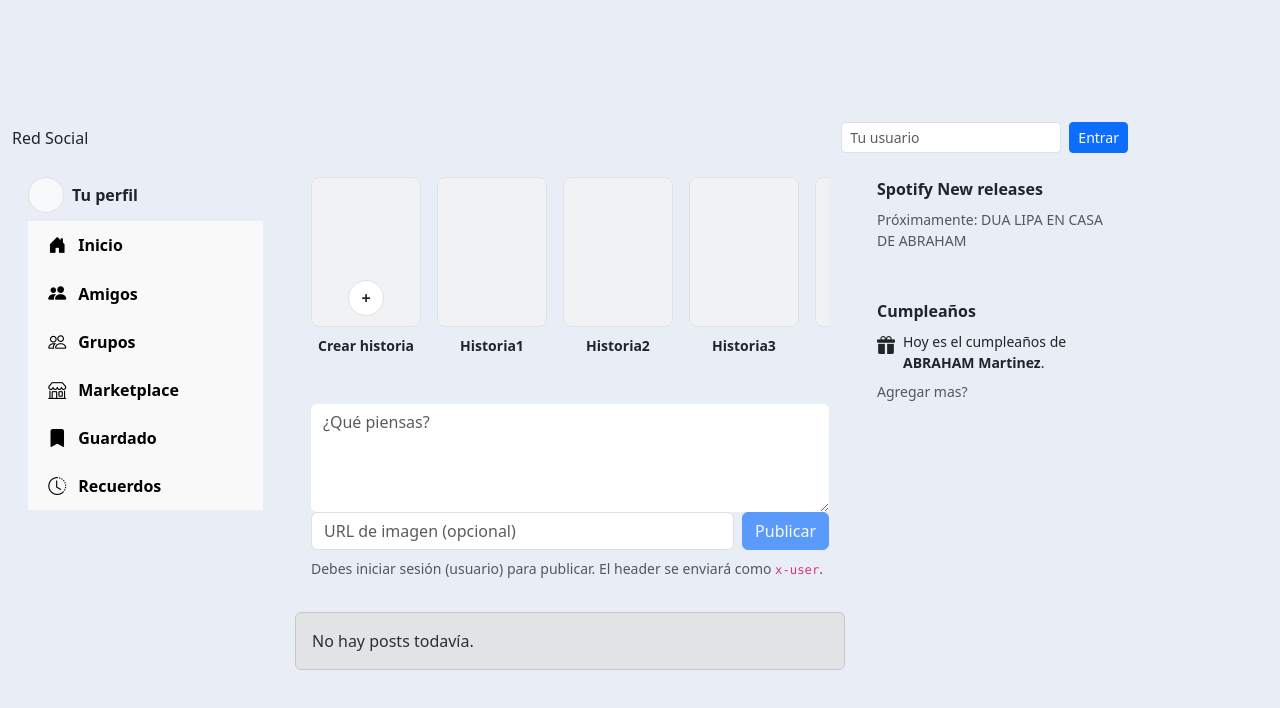
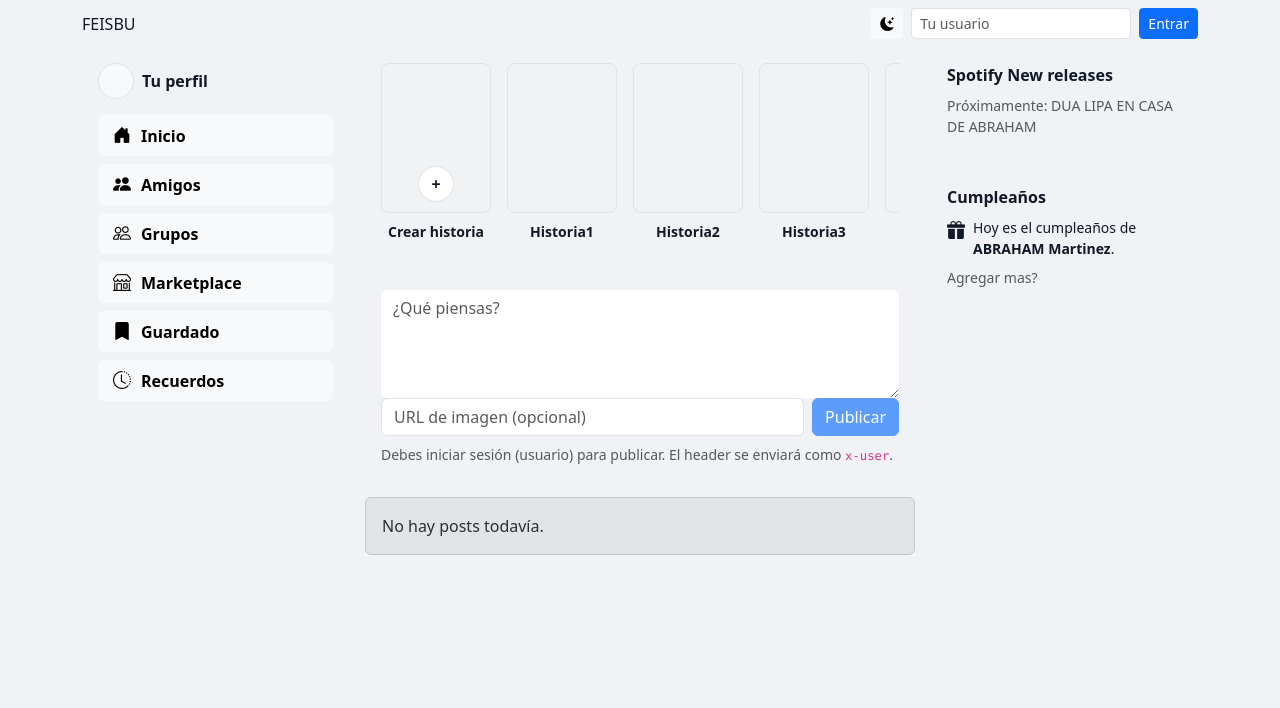
Before and after one commit to AbrahamRafa15/Proyecto2DW, a React (Vite) app in the folder Frontend/Red_Social/: page / in a window 1280 px wide. Shown: the top 708 px of the page. Built offline with nearby package versions, Linux system fonts and the light colour scheme; no server answers.

Commit message:
Implementacion Claro/Oscuro

```diff
--- a/Frontend/Red_Social/src/App.css
+++ b/Frontend/Red_Social/src/App.css
@@ -1,91 +1,35 @@
-#root {
-  max-width: 1280px;
-  margin: 0 auto;
-  padding: 2rem;
-  text-align: center;
-}
-
-.logo {
-  height: 6em;
-  padding: 1.5em;
-  will-change: filter;
-  transition: filter 300ms;
-}
-.logo:hover {
-  filter: drop-shadow(0 0 2em #646cffaa);
-}
-.logo.react:hover {
-  filter: drop-shadow(0 0 2em #61dafbaa);
-}
-
-@keyframes logo-spin {
-  from {
-    transform: rotate(0deg);
-  }
-  to {
-    transform: rotate(360deg);
-  }
-}
-
-@media (prefers-reduced-motion: no-preference) {
-  a:nth-of-type(2) .logo {
-    animation: logo-spin infinite 20s linear;
-  }
-}
-
-.card {
-  padding: 2em;
-}
-
-.fb-card{
-  background: #f66c6c;
-  border: 1px solid #e5e7eb;
-  border-radius: 12px;
-  box-shadow: 0 1px 2px rgba(0,0,0,0.08);
-}
-
-.fb-title{
-  font-size: 20px;
-  font-weight: 700;
-}
-
+/* Topbar sticky */
 .fb-topbar{
   position: sticky;
   top: 0;
   z-index: 1000;
-  background: #fff;
-  border-bottom: 1px solid #e5e7eb;
+  background: var(--fb-card);
+  border-bottom: 1px solid var(--fb-border);
 }
 
-.fb-topbar{
-  position: sticky;
-  top: 0;
-  z-index: 1000;
-  background: #ffffff;
-  border-bottom: 1px solid #e5e7eb;
-}
-
+/* Marca / título */
 .fb-brand{
   font-weight: 800;
   font-size: 18px;
   line-height: 1;
 }
 
-.read-the-docs {
-  color: #888;
+/* Tarjetas */
+.fb-card{
+  background: var(--fb-card);
+  border: 1px solid var(--fb-border);
+  border-radius: 12px;
+  box-shadow: 0 1px 2px rgba(0,0,0,0.08);
+  color: var(--fb-text);
 }
 
+/* Sticky para sidebars */
 .fb-sticky{
   position: sticky;
   top: 64px;
 }
-.fb-left-btn{
-  border: 0;
-  background: transparent;
-  border-radius: 10px;
-  padding: 10px 12px;
+
+/* Texto muted */
+.fb-muted{
+  color: var(--fb-muted);
 }
-
-.fb-left-btn:hover{
-  background: rgba(0,0,0,0.06);
-}
--- a/Frontend/Red_Social/src/App.jsx
+++ b/Frontend/Red_Social/src/App.jsx
@@ -24,6 +24,19 @@ export default function App() {
     sessionStorage.removeItem("current_user");
     setUser(null);
   };
+
+  // ===== Tema (claro/oscuro) =====
+const [theme, setTheme] = useState(localStorage.getItem("theme") || "light");
+
+useEffect(() => {
+  document.body.dataset.theme = theme; // "light" o "dark"
+  localStorage.setItem("theme", theme);
+}, [theme]);
+
+const toggleTheme = () => {
+  setTheme((t) => (t === "dark" ? "light" : "dark"));
+};
+
 
   // ===== Composer (ThinkBar) =====
   const [text, setText] = useState("");
@@ -111,12 +124,14 @@ export default function App() {
           setUserInput={setUserInput}
           onLogin={onLogin}
           onLogout={onLogout}
+          theme={theme}
+          onToggleTheme={toggleTheme}
         />
 
       <div className="container">
         <div className="row g-3">
-          {/* Izquierda */}
-          <div className="col-lg-3">
+          {/* Izquierda (solo escritorio) */}
+          <div className="col-lg-3 d-none d-lg-block">
             <LeftBar />
           </div>
 
@@ -138,8 +153,8 @@ export default function App() {
             )}
           </div>
 
-          {/* Derecha */}
-          <div className="col-lg-3">
+          {/* Derecha (solo en escritorio) */}
+          <div className="col-lg-3 d-none d-lg-block">
             <RightBar />
           </div>
         </div>
--- a/Frontend/Red_Social/src/components/LeftBar.jsx
+++ b/Frontend/Red_Social/src/components/LeftBar.jsx
@@ -12,7 +12,7 @@ return (
     <div className="d-none d-lg-block">
         <div className="fb-sticky">
         <div className="fb-card p-3">
-                <div className="d-flex align-items-center gap-2 mb-2">
+        <div className="d-flex align-items-center gap-2 mb-3">
             <div
                 className="rounded-circle bg-light border"
                 style={{ width: 36, height: 36 }}
@@ -20,16 +20,16 @@ return (
                 <div className="fw-semibold">Tu perfil</div>
             </div>
 
-        <div className="d-flex flex-column">
+            <div className="d-flex flex-column gap-2">
             {items.map((it) => (
                 <button
                     key={it.label}
-                    className="fb-left-btn d-flex align-items-center gap-2 text-start"
+                    className="btn btn-light text-start d-flex align-items-center gap-2"
                     type="button"
                 >
                 <i
                     className={`bi ${it.icon}`}
-                    style={{ fontSize: 18, width: 22, display: "inline-block" }}
+                    style={{ fontSize: 18, width: 22, textAlign: "center" }}
                 ></i>
                 <span className="fw-semibold">{it.label}</span>
                 </button>
--- a/Frontend/Red_Social/src/components/TopBar.jsx
+++ b/Frontend/Red_Social/src/components/TopBar.jsx
@@ -1,17 +1,33 @@
-export default function TopBar({ user, userInput, setUserInput, onLogin, onLogout }) {
+export default function TopBar({user, userInput, setUserInput, onLogin, onLogout, theme, onToggleTheme,}) {
 return (
     <div className="fb-topbar">
         <div className="container py-2">
             <div className="d-flex align-items-center justify-content-between">
-                <div className="fb-brand">Red Social</div>
+                <div className="fb-brand">FEISBU</div>
+                    <div className="d-flex gap-2 align-items-center">
+                        {/* Botón Theme */}
+                        <button
+                            className="btn btn-light btn-sm"
+                            type="button"
+                            onClick={onToggleTheme}
+                            title={theme === "dark" ? "Modo Claro" : "Modo Oscuro"}
+                        >
+                        <i
+                            className={`bi ${
+                            theme === "dark" ? "bi-sun-fill" : "bi-moon-stars-fill"
+                        }`}
+                        ></i>
+                        </button>
 
-                    <div className="d-flex gap-2 align-items-center">
                         {user ? (
                         <>
                         <span className="me-2">
                             Hola, <strong>{user}</strong>
                         </span>
-                    <button className="btn btn-outline-secondary btn-sm" onClick={onLogout}>
+                        <button
+                            className="btn btn-outline-secondary btn-sm"
+                            onClick={onLogout}
+                        >
                             Cerrar sesión
                         </button>
                         </>
--- a/Frontend/Red_Social/src/index.css
+++ b/Frontend/Red_Social/src/index.css
@@ -1,85 +1,63 @@
-:root {
-  font-family: system-ui, Avenir, Helvetica, Arial, sans-serif;
+:root{
+  font-family: system-ui, -apple-system, Segoe UI, Roboto, Helvetica, Arial, sans-serif;
   line-height: 1.5;
   font-weight: 400;
 
-  color-scheme: light dark;
-  color: rgba(255, 255, 255, 0.87);
-  background-color: #242424;
-
-  font-synthesis: none;
   text-rendering: optimizeLegibility;
   -webkit-font-smoothing: antialiased;
   -moz-osx-font-smoothing: grayscale;
+
+
+  color-scheme: light;
 }
 
-a {
-  font-weight: 500;
-  color: #646cff;
-  text-decoration: inherit;
-}
-a:hover {
-  color: #535bf2;
+html, body {
+  margin: 0;
+  padding: 0;
 }
 
-body {
-  margin: 0;
-  display: flex;
-  place-items: center;
-  min-width: 320px;
+body{
   min-height: 100vh;
 }
 
-h1 {
-  font-size: 3.2em;
-  line-height: 1.1;
-}
-
-button {
-  border-radius: 8px;
-  border: 1px solid transparent;
-  padding: 0.6em 1.2em;
-  font-size: 1em;
-  font-weight: 500;
-  font-family: inherit;
-  background-color: #1a1a1a;
-  cursor: pointer;
-  transition: border-color 0.25s;
-}
-button:hover {
-  border-color: #646cff;
-}
-button:focus,
-button:focus-visible {
-  outline: 4px auto -webkit-focus-ring-color;
-}
-
-@media (prefers-color-scheme: light) {
-  :root {
-    color: #213547;
-    background-color: #ffffff;
-  }
-  a:hover {
-    color: #747bff;
-  }
-  button {
-    background-color: #f9f9f9;
-  }
-}
-
+/* ===== CLARO, por defecto ===== */
 :root{
-  --fb-bg: #dbe2ec;
-  --fb-card: #c9c9c9;
+  --fb-bg: #f0f2f5;
+  --fb-card: #ffffff;
   --fb-border: #e5e7eb;
   --fb-text: #111827;
   --fb-muted: #6b7280;
 }
 
-body{
+/* ===== OSCURO ===== */
+body[data-theme="dark"]{
+  --fb-bg: #18191a;
+  --fb-card: #242526;
+  --fb-border: #3a3b3c;
+  --fb-text: #e4e6eb;
+  --fb-muted: #b0b3b8;
+
+  color-scheme: dark;
+}
+
+html, body, #root{
+  min-height: 100%;
   background: var(--fb-bg);
   color: var(--fb-text);
 }
 
-body {
-  background: #e9edf5 !important;
+body[data-theme="dark"] .form-control{
+  background: #3a3b3c;
+  border-color: #3a3b3c;
+  color: var(--fb-text);
 }
+
+body[data-theme="dark"] .form-control::placeholder{
+  color: var(--fb-muted);
+}
+
+body[data-theme="dark"] .btn-light{
+  background: #3a3b3c;
+  border-color: #3a3b3c;
+  color: var(--fb-text);
+}
```
Lines whose indentation alone changed are shown as unchanged.
